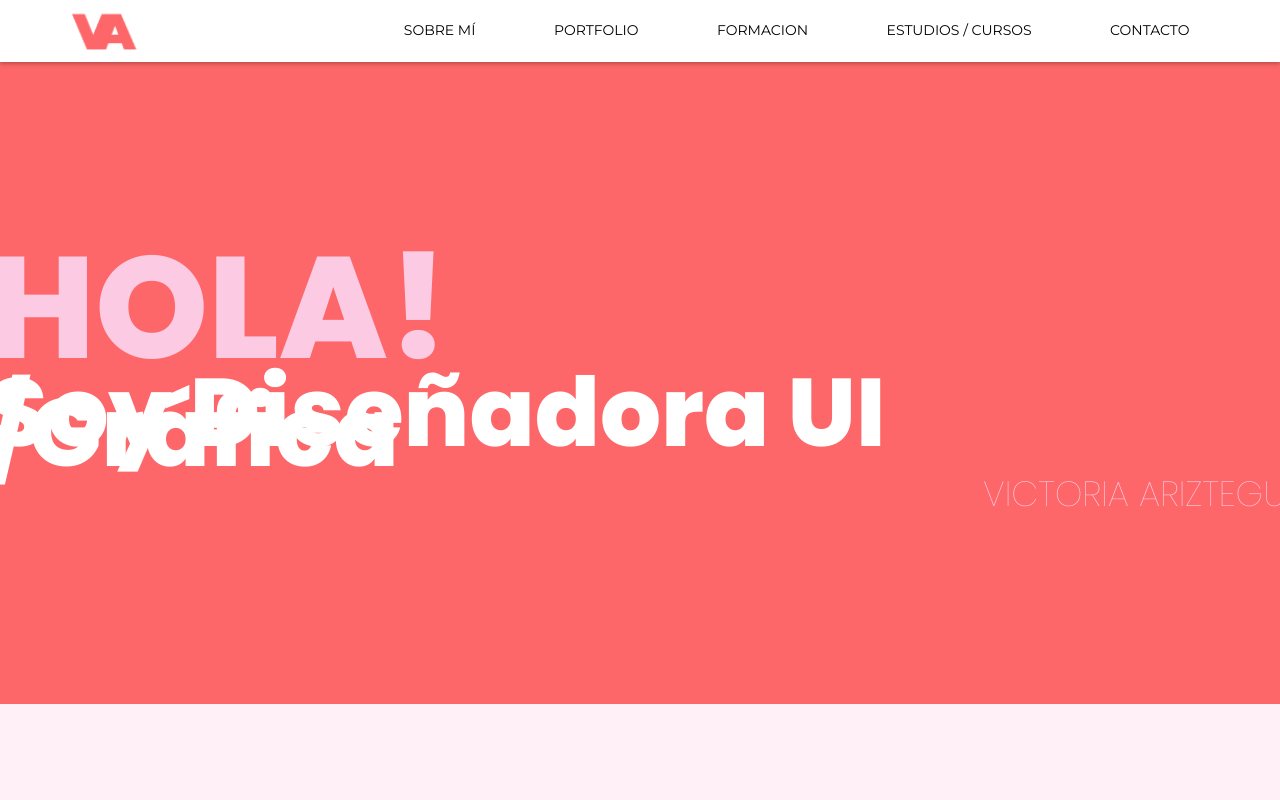
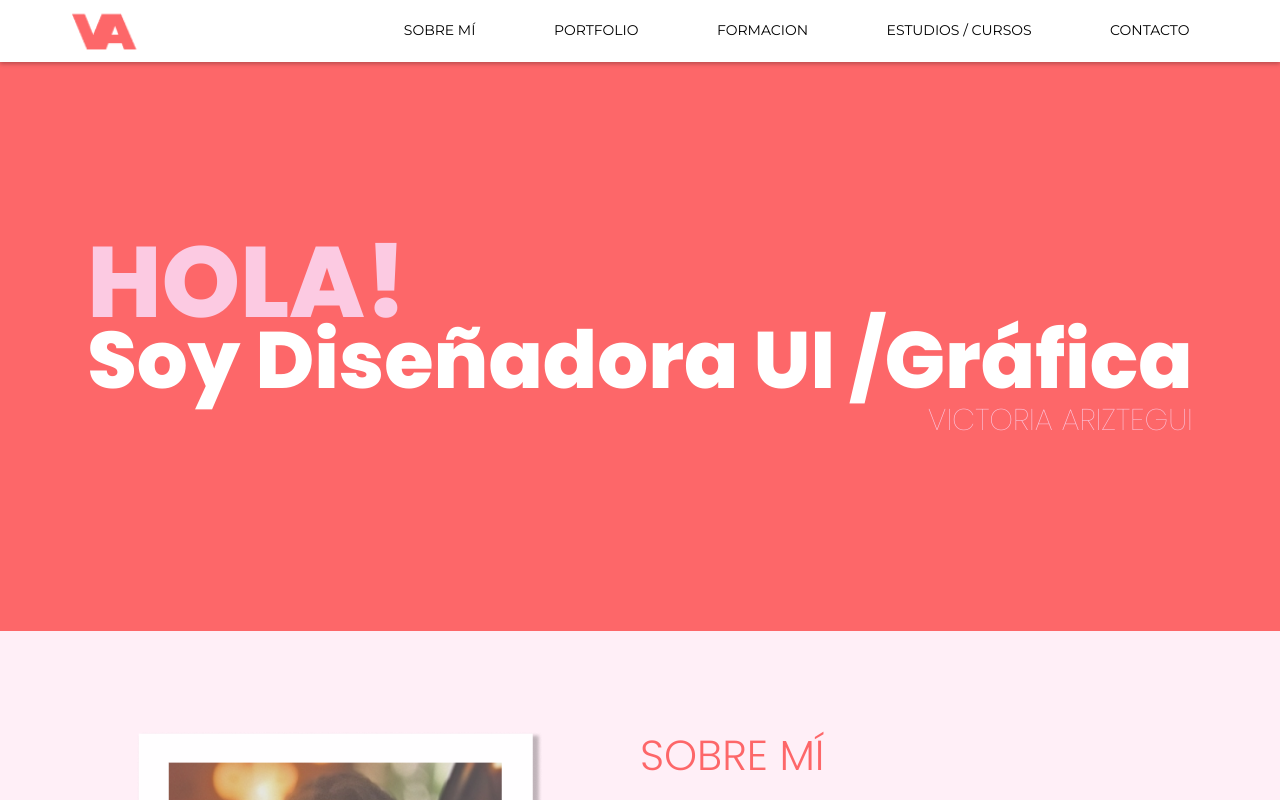
Before and after one commit to PickyAriztegui/curruculum-VA, a React (Create React App) app: page / in a window 1280 px wide. Shown: the top 800 px of the page. Built offline with nearby package versions, Linux system fonts and the light colour scheme.

Commit message:
cambios de resolucion

```diff
--- a/src/index.css
+++ b/src/index.css
@@ -1045,5 +1045,29 @@ textarea.form-control.text-area-mensaje {
   }
 
   @media (min-width: 1200px) {
+    .seccion-hola-soy-VA h1 {
+        font-size: 100px;
+    }
 
+    .seccion-hola-soy-VA h2 {
+        font-size: 80px;
+    }
+
+    .seccion-hola-soy-VA h3 {
+        font-size: 30px;
+    }
   }
+
+  @media (min-width: 1500px) {
+    .seccion-hola-soy-VA h1 {
+        font-size: 144px;
+    }
+
+    .seccion-hola-soy-VA h2 {
+        font-size: 96px;
+    }
+
+    .seccion-hola-soy-VA h3 {
+        font-size: 36px;
+    }
+  }
```
